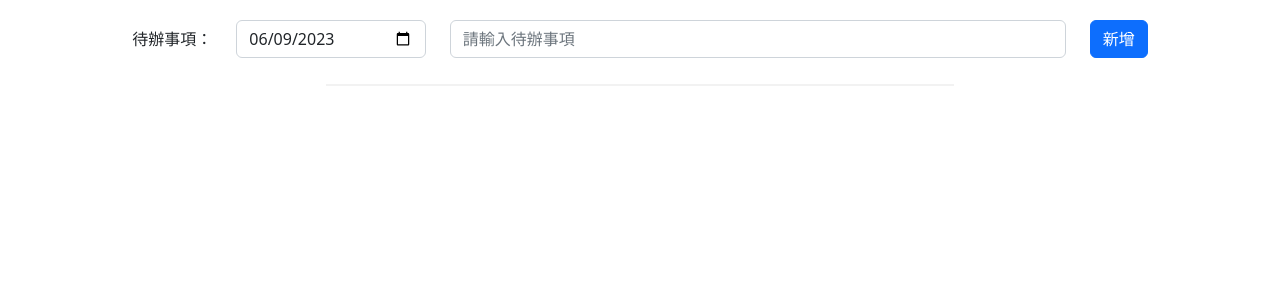
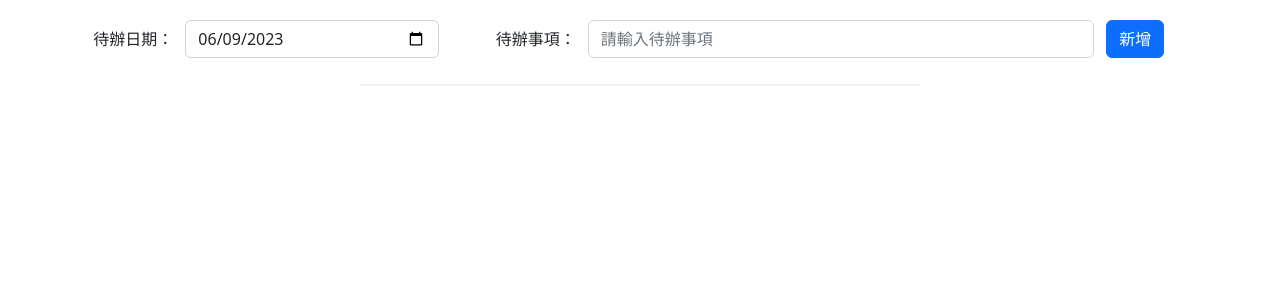
Before and after one commit to LinTF/TodoList, a Vue app: page / in a window 1280 px wide. Shown: the top 300 px of the page. Built offline with nearby package versions, Linux system fonts and the light colour scheme.

Commit message:
調整排版

```diff
--- a/public/index.html
+++ b/public/index.html
@@ -7,7 +7,7 @@
     <title>TodoList</title>
   </head>
   <body>
-    <div class="container-fluid">
+    <div>
       <div id="app"></div>
     </div>
   </body>
--- a/src/App.vue
+++ b/src/App.vue
@@ -1,27 +1,40 @@
 <template>
+  <div class="container">
     <div id="edit-block">
+      <div class="row">
+        <div class="col-xl-4 col-md-5">
           <div class="row justify-content-md-center">
-      <div class="col-auto">
-        <label for="todoItem" class=" col-form-label">待辦事項：</label>
+            <div class="col-lg-auto">
+              <label for="todoItem" class=" col-form-label">待辦日期：</label>
             </div>
-      <div class="col-md-2">
+            <div class="col-lg-8 not-left-right-padding">
               <div class="dropdown">
-          <div>
                 <input type="date" v-model="selectedDate" class="form-control">
               </div>
             </div>
           </div>
-      <div class="col-md-6">
+        </div>
+        <div class="col-xl-8 col-md-7">
+          <div class="row justify-content-md-center">
+            <div class="col-lg-auto">
+              <label for="todoItem" class=" col-form-label">待辦事項：</label>
+            </div>
+            <div class="col-lg-8 col-md-9 not-left-right-padding">
               <input type="text" class="form-control" id="todoItem" placeholder="請輸入待辦事項" v-model="todoItemText">
             </div>
-      <div class="col-auto">
+            <div class="col-md-auto">
               <button type="submit" class="btn btn-primary mb-3" @click="addTodoItem">新增</button>
             </div>
           </div>
         </div>
+      </div>
+    </div>
     <hr />
+  </div>
+  <div class="container-fluid">
     <div class="row">
       <todo :propsTodo="todoItemSort" />
+    </div>
   </div>
 </template>
 
@@ -160,4 +173,22 @@
     width: 50%;
     margin: 10px auto 30px auto;
   }
+
+  .btn-primary  {
+    display: block;
+    margin: 0px auto 0px auto;
+  }
+
+  @media screen and (max-width: 767px) {
+    .btn-primary {
+      margin-top: 10px;
+    }
+  }
+
+  @media screen and (min-width: 768px) {
+    .not-left-right-padding {
+      padding-left: 0px;
+      padding-right: 0px;
+    }
+  }
 </style>
```
Lines whose indentation alone changed are shown as unchanged.
